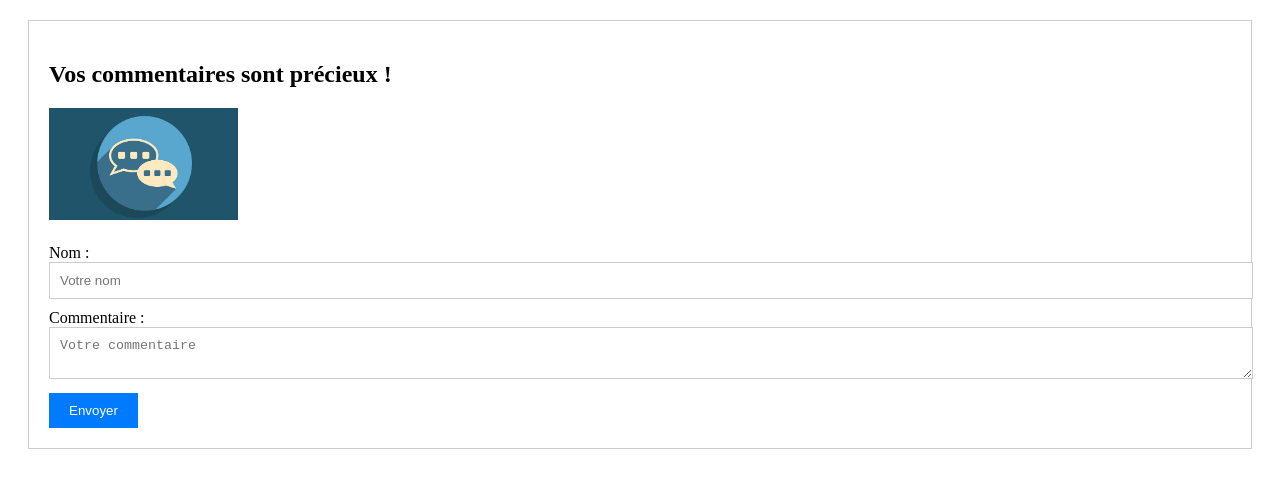
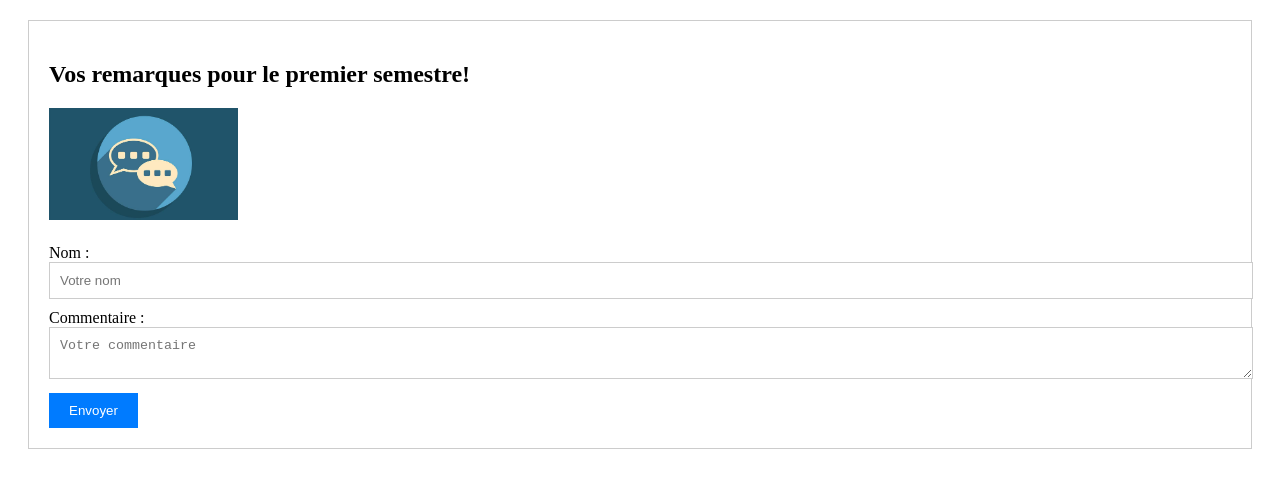
Before and after one commit to jo-david14/Application, a plain HTML site: page index.html in a window 1280 px wide. Drawn offline with nearby package versions, Linux system fonts and the light colour scheme.

Commit message:
Update index.html

```diff
--- a/index.html
+++ b/index.html
@@ -7,7 +7,7 @@
 <body>
     <main>
         <section class="comment-form">
-            <h1>Vos commentaires sont précieux !</h1>
+            <h1>Vos remarques pour le premier semestre!</h1>
             <img src="image/commentaire.jpg" alt="Image de commentaires" class="form-image">
             <form id="comment-form">
                 <div class="form-group">
```
